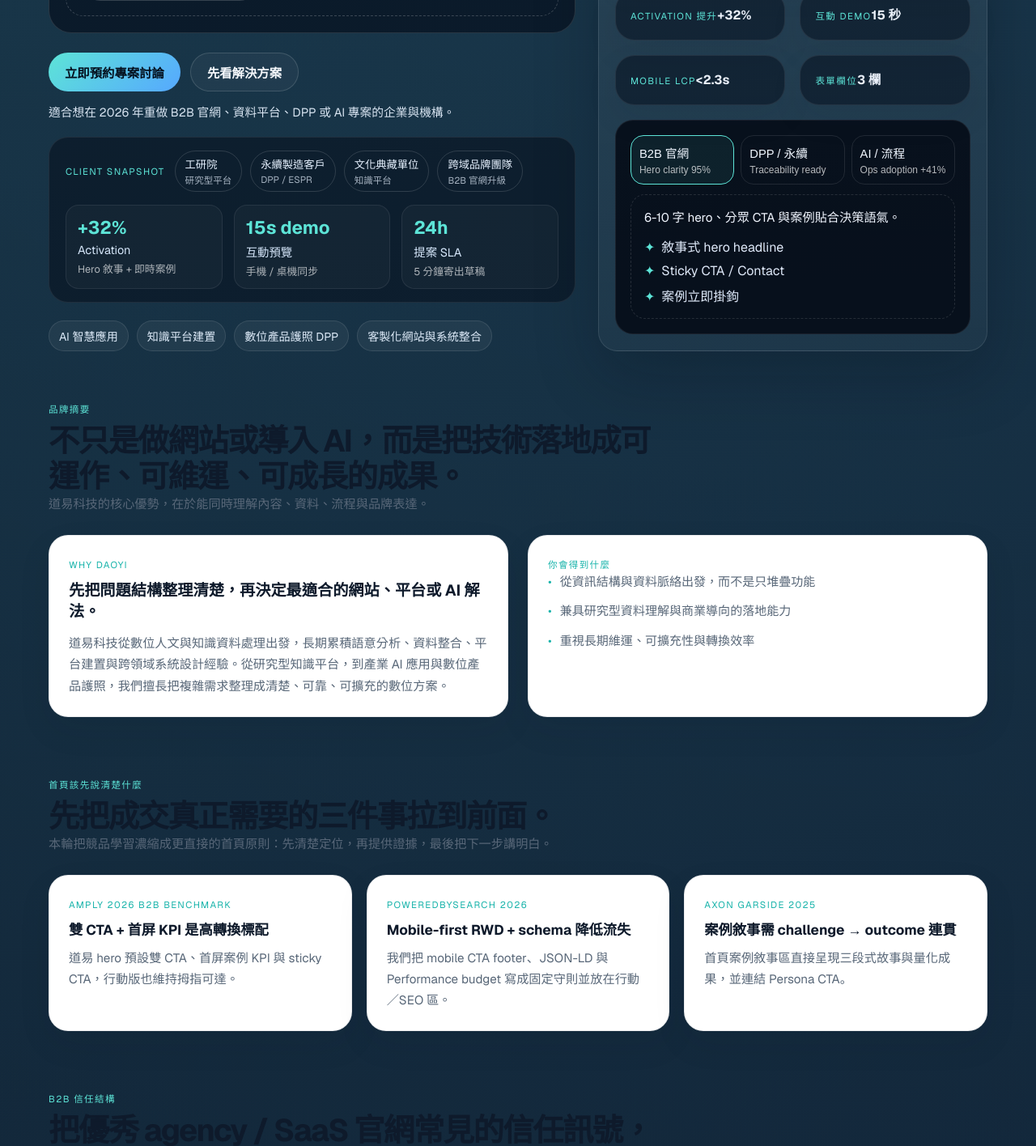
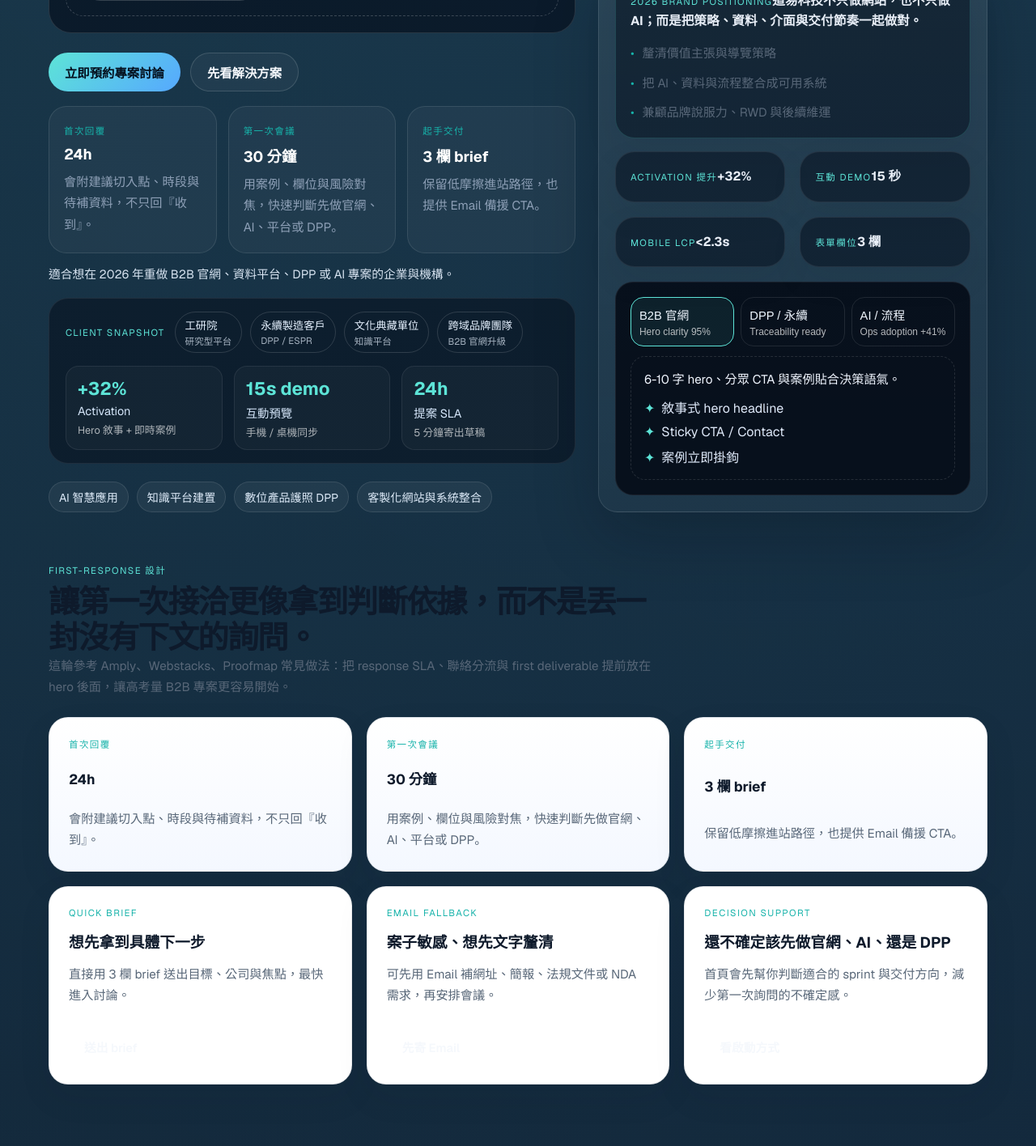
Before and after one commit to yangyen1977-wq/daoyi-website-2026, a Next.js app: page / in a window 1280 px wide. Shown: the part 1420-2836 px from the top of the page at 81% size. Built offline with nearby package versions, Linux system fonts and the light colour scheme.

Commit message:
Refine homepage contact proof and SEO signals

```diff
--- a/src/app/globals.css
+++ b/src/app/globals.css
@@ -212,6 +212,47 @@ a:hover {
   margin-top: 16px;
 }
 
+.hero-inline-proof-grid {
+  display: grid;
+  grid-template-columns: repeat(3, minmax(0, 1fr));
+  gap: 14px;
+  margin: 18px 0 6px;
+}
+
+.hero-inline-proof-card {
+  border: 1px solid rgba(255, 255, 255, 0.1);
+  background: rgba(255, 255, 255, 0.04);
+  border-radius: 22px;
+  padding: 18px;
+}
+
+.hero-inline-proof-card strong {
+  display: block;
+  margin: 8px 0 10px;
+  font-size: 1.15rem;
+  color: #ffffff;
+}
+
+.hero-inline-proof-card p {
+  color: #c9d4e3;
+  font-size: 0.92rem;
+  line-height: 1.6;
+}
+
+.homepage-contact-route-grid {
+  margin-top: 18px;
+}
+
+.homepage-contact-route-card {
+  display: flex;
+  flex-direction: column;
+  gap: 14px;
+}
+
+.homepage-contact-route-card .inline-button {
+  align-self: flex-start;
+}
+
 .header-cta,
 .button-primary {
   background: linear-gradient(135deg, var(--primary), var(--primary-strong));
@@ -2018,7 +2059,8 @@ a:hover {
   .hero-proof-bar {
     padding: 14px;
   }
-  .hero-proof-metrics {
+  .hero-proof-metrics,
+  .hero-inline-proof-grid {
     grid-template-columns: 1fr;
   }
   .preview-tabs {
--- a/src/app/layout.tsx
+++ b/src/app/layout.tsx
@@ -84,6 +84,7 @@ export const metadata: Metadata = {
   },
   description: siteConfig.description,
   applicationName: siteConfig.name,
+  referrer: "origin-when-cross-origin",
   keywords: [
     "道易科技",
     "DaoYi Technology",
@@ -103,6 +104,9 @@ export const metadata: Metadata = {
   publisher: siteConfig.name,
   alternates: {
     canonical: "/",
+    languages: {
+      "zh-TW": "/",
+    },
   },
   openGraph: {
     type: "website",
@@ -111,11 +115,31 @@ export const metadata: Metadata = {
     title: `${siteConfig.name} | AI・知識平台・DPP 數位解決方案`,
     description: siteConfig.description,
     siteName: siteConfig.name,
+    images: [
+      {
+        url: "/assets/daoyi-logo.png",
+        width: 512,
+        height: 512,
+        alt: `${siteConfig.name} logo`,
+      },
+    ],
   },
   twitter: {
     card: "summary_large_image",
     title: `${siteConfig.name} | AI・知識平台・DPP 數位解決方案`,
     description: siteConfig.description,
+    images: ["/assets/daoyi-logo.png"],
+  },
+  robots: {
+    index: true,
+    follow: true,
+    googleBot: {
+      index: true,
+      follow: true,
+      "max-image-preview": "large",
+      "max-snippet": -1,
+      "max-video-preview": -1,
+    },
   },
   category: "technology",
 };
--- a/src/app/page.tsx
+++ b/src/app/page.tsx
@@ -33,6 +33,8 @@ import {
   contactFastFacts,
   contactCommitments,
   contactPrepChecklist,
+  homepageContactRoutes,
+  heroDecisionMetrics,
 } from "@/lib/site";
 import { Hero } from "@/components/hero";
 import { QuickBriefForm } from "@/components/quick-brief-form";
@@ -82,6 +84,44 @@ export default function Home() {
   return (
     <main>
       <Hero />
+
+      <Section
+        eyebrow="First-response 設計"
+        title="讓第一次接洽更像拿到判斷依據，而不是丟一封沒有下文的詢問。"
+        description="這輪參考 Amply、Webstacks、Proofmap 常見做法：把 response SLA、聯絡分流與 first deliverable 提前放在 hero 後面，讓高考量 B2B 專案更容易開始。"
+      >
+        <div className="card-grid three-up">
+          {heroDecisionMetrics.map((item) => (
+            <article key={item.label} className="card proof-narrative-card">
+              <span className="mini-label accent">{item.label}</span>
+              <h3>{item.value}</h3>
+              <p>{item.detail}</p>
+            </article>
+          ))}
+        </div>
+        <div className="card-grid three-up homepage-contact-route-grid">
+          {homepageContactRoutes.map((item) => {
+            const isExternal = item.href.startsWith("mailto:");
+
+            return (
+              <article key={item.title} className="feature-surface homepage-contact-route-card">
+                <span className="mini-label accent">{item.label}</span>
+                <h3>{item.title}</h3>
+                <p>{item.detail}</p>
+                {isExternal ? (
+                  <a href={item.href} className="button-secondary inline-button">
+                    {item.cta}
+                  </a>
+                ) : (
+                  <Link href={item.href} className="button-secondary inline-button">
+                    {item.cta}
+                  </Link>
+                )}
+              </article>
+            );
+          })}
+        </div>
+      </Section>
 
       <Section
         eyebrow="品牌摘要"
--- a/src/components/hero.tsx
+++ b/src/components/hero.tsx
@@ -1,5 +1,5 @@
 import Link from "next/link";
-import { siteConfig, stats } from "@/lib/site";
+import { heroDecisionMetrics, siteConfig, stats } from "@/lib/site";
 import { HeroProofBar } from "@/components/hero-proof-bar";
 import { HeroProductPreview } from "@/components/hero-product-preview";
 import { HeroClarityChecklist } from "@/components/hero-clarity-checklist";
@@ -65,6 +65,16 @@ export function Hero() {
             </Link>
           </div>
 
+          <div className="hero-inline-proof-grid" aria-label="首次接洽重點">
+            {heroDecisionMetrics.map((item) => (
+              <article key={item.label} className="hero-inline-proof-card">
+                <span className="mini-label accent">{item.label}</span>
+                <strong>{item.value}</strong>
+                <p>{item.detail}</p>
+              </article>
+            ))}
+          </div>
+
           <div className="hero-cta-note">適合想在 2026 年重做 B2B 官網、資料平台、DPP 或 AI 專案的企業與機構。</div>
 
           <HeroProofBar />
--- a/src/lib/site.ts
+++ b/src/lib/site.ts
@@ -32,6 +32,48 @@ export const heroClients = [
   { name: "永續製造客戶", context: "DPP / ESPR" },
   { name: "文化典藏單位", context: "知識平台" },
   { name: "跨域品牌團隊", context: "B2B 官網升級" },
+];
+
+export const heroDecisionMetrics = [
+  {
+    label: "首次回覆",
+    value: "24h",
+    detail: "會附建議切入點、時段與待補資料，不只回『收到』。",
+  },
+  {
+    label: "第一次會議",
+    value: "30 分鐘",
+    detail: "用案例、欄位與風險對焦，快速判斷先做官網、AI、平台或 DPP。",
+  },
+  {
+    label: "起手交付",
+    value: "3 欄 brief",
+    detail: "保留低摩擦進站路徑，也提供 Email 備援 CTA。",
+  },
+];
+
+export const homepageContactRoutes = [
+  {
+    label: "Quick Brief",
+    title: "想先拿到具體下一步",
+    detail: "直接用 3 欄 brief 送出目標、公司與焦點，最快進入討論。",
+    cta: "送出 brief",
+    href: "/#quick-brief",
+  },
+  {
+    label: "Email fallback",
+    title: "案子敏感、想先文字釐清",
+    detail: "可先用 Email 補網址、簡報、法規文件或 NDA 需求，再安排會議。",
+    cta: "先寄 Email",
+    href: `mailto:${siteConfig.email}`,
+  },
+  {
+    label: "Decision support",
+    title: "還不確定該先做官網、AI、還是 DPP",
+    detail: "首頁會先幫你判斷適合的 sprint 與交付方向，減少第一次詢問的不確定感。",
+    cta: "看啟動方式",
+    href: "/contact",
+  },
 ];
 
 export const trustSignals = [
```
